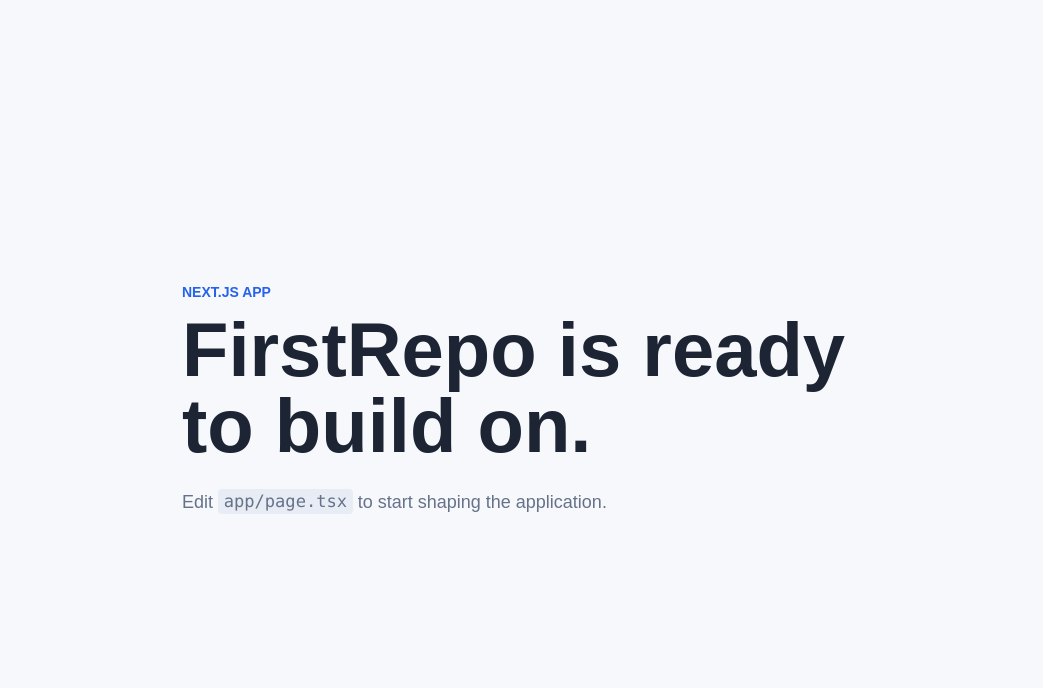
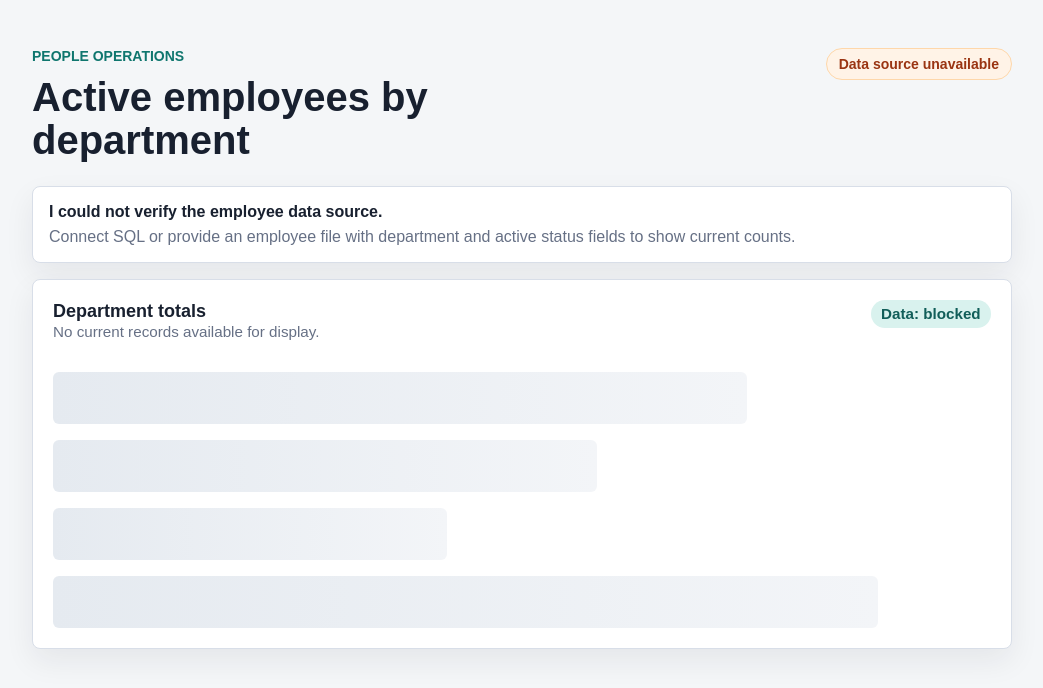
Before and after one commit to Zeyuzhao/FirstRepo, a Next.js app: page / in a window 1280 px wide. Shown: the top 688 px of the page, without its empty margins (118-1161 px from the left). Built offline with nearby package versions, Linux system fonts and the light colour scheme.

Commit message:
Add employee dashboard shell

```diff
--- a/app/globals.css
+++ b/app/globals.css
@@ -1,9 +1,14 @@
 :root {
   color-scheme: light;
-  --background: #f7f8fb;
-  --foreground: #1d2433;
-  --muted: #65728a;
-  --accent: #2563eb;
+  --background: #f4f6f8;
+  --foreground: #18202f;
+  --muted: #667085;
+  --accent: #0f766e;
+  --accent-soft: #d9f2ee;
+  --border: #d8dee8;
+  --panel: #ffffff;
+  --warning: #9a3412;
+  --warning-soft: #fff3e7;
 }
 
 * {
@@ -25,23 +30,29 @@ body {
     sans-serif;
 }
 
-code {
-  border-radius: 4px;
-  background: #e8edf5;
-  padding: 0.15rem 0.35rem;
-  font-family: "SFMono-Regular", Consolas, "Liberation Mono", monospace;
-  font-size: 0.95em;
+.page {
+  min-height: 100vh;
+  padding: 3rem;
 }
 
-.page {
-  display: grid;
-  min-height: 100vh;
-  place-items: center;
-  padding: 2rem;
+.dashboard {
+  width: min(100%, 980px);
+  margin: 0 auto;
 }
 
-.intro {
-  max-width: 680px;
+.dashboard-header {
+  display: flex;
+  align-items: flex-start;
+  justify-content: space-between;
+  gap: 1.5rem;
+  margin-bottom: 1.5rem;
+}
+
+.eyebrow,
+h1,
+h2,
+p {
+  margin: 0;
 }
 
 .eyebrow {
@@ -53,15 +64,114 @@ code {
 }
 
 h1 {
-  margin: 0;
-  font-size: clamp(2.25rem, 6vw, 4.75rem);
-  line-height: 1;
+  max-width: 36rem;
+  font-size: 2.5rem;
+  line-height: 1.08;
 }
 
-.summary {
-  max-width: 34rem;
-  margin: 1.5rem 0 0;
+.status-pill {
+  flex: 0 0 auto;
+  border: 1px solid #fed7aa;
+  border-radius: 999px;
+  background: var(--warning-soft);
+  color: var(--warning);
+  padding: 0.45rem 0.75rem;
+  font-size: 0.875rem;
+  font-weight: 700;
+}
+
+.notice,
+.chart-panel {
+  border: 1px solid var(--border);
+  border-radius: 8px;
+  background: var(--panel);
+  box-shadow: 0 12px 30px rgb(24 32 47 / 0.07);
+}
+
+.notice {
+  display: grid;
+  gap: 0.4rem;
+  margin-bottom: 1rem;
+  padding: 1rem;
   color: var(--muted);
+}
+
+.notice strong {
+  color: var(--foreground);
+}
+
+.chart-panel {
+  padding: 1.25rem;
+}
+
+.chart-header {
+  display: flex;
+  align-items: flex-start;
+  justify-content: space-between;
+  gap: 1rem;
+  margin-bottom: 2rem;
+}
+
+.chart-header h2 {
   font-size: 1.125rem;
-  line-height: 1.6;
+  line-height: 1.3;
 }
+
+.chart-header p,
+.chart-header span {
+  color: var(--muted);
+  font-size: 0.95rem;
+}
+
+.chart-header span {
+  border-radius: 999px;
+  background: var(--accent-soft);
+  color: #115e59;
+  padding: 0.35rem 0.65rem;
+  font-weight: 700;
+  white-space: nowrap;
+}
+
+.empty-chart {
+  display: grid;
+  gap: 1rem;
+}
+
+.empty-bar {
+  height: 3.25rem;
+  width: 74%;
+  border-radius: 6px;
+  background: linear-gradient(90deg, #e5eaf0, #f3f5f8);
+}
+
+.empty-bar.medium {
+  width: 58%;
+}
+
+.empty-bar.short {
+  width: 42%;
+}
+
+.empty-bar.long {
+  width: 88%;
+}
+
+@media (max-width: 720px) {
+  .page {
+    padding: 1.25rem;
+  }
+
+  .dashboard-header,
+  .chart-header {
+    display: grid;
+  }
+
+  h1 {
+    font-size: 2rem;
+  }
+
+  .status-pill,
+  .chart-header span {
+    width: fit-content;
+  }
+}
--- a/app/page.tsx
+++ b/app/page.tsx
@@ -1,12 +1,39 @@
 export default function Home() {
   return (
     <main className="page">
-      <section className="intro">
-        <p className="eyebrow">Next.js app</p>
-        <h1>FirstRepo is ready to build on.</h1>
-        <p className="summary">
-          Edit <code>app/page.tsx</code> to start shaping the application.
-        </p>
+      <section className="dashboard" aria-labelledby="dashboard-title">
+        <div className="dashboard-header">
+          <div>
+            <p className="eyebrow">People operations</p>
+            <h1 id="dashboard-title">Active employees by department</h1>
+          </div>
+          <span className="status-pill">Data source unavailable</span>
+        </div>
+
+        <div className="notice" role="status">
+          <strong>I could not verify the employee data source.</strong>
+          <span>
+            Connect SQL or provide an employee file with department and active
+            status fields to show current counts.
+          </span>
+        </div>
+
+        <section className="chart-panel" aria-label="Department headcount">
+          <div className="chart-header">
+            <div>
+              <h2>Department totals</h2>
+              <p>No current records available for display.</p>
+            </div>
+            <span>Data: blocked</span>
+          </div>
+
+          <div className="empty-chart" aria-hidden="true">
+            <div className="empty-bar" />
+            <div className="empty-bar medium" />
+            <div className="empty-bar short" />
+            <div className="empty-bar long" />
+          </div>
+        </section>
       </section>
     </main>
   );
```
